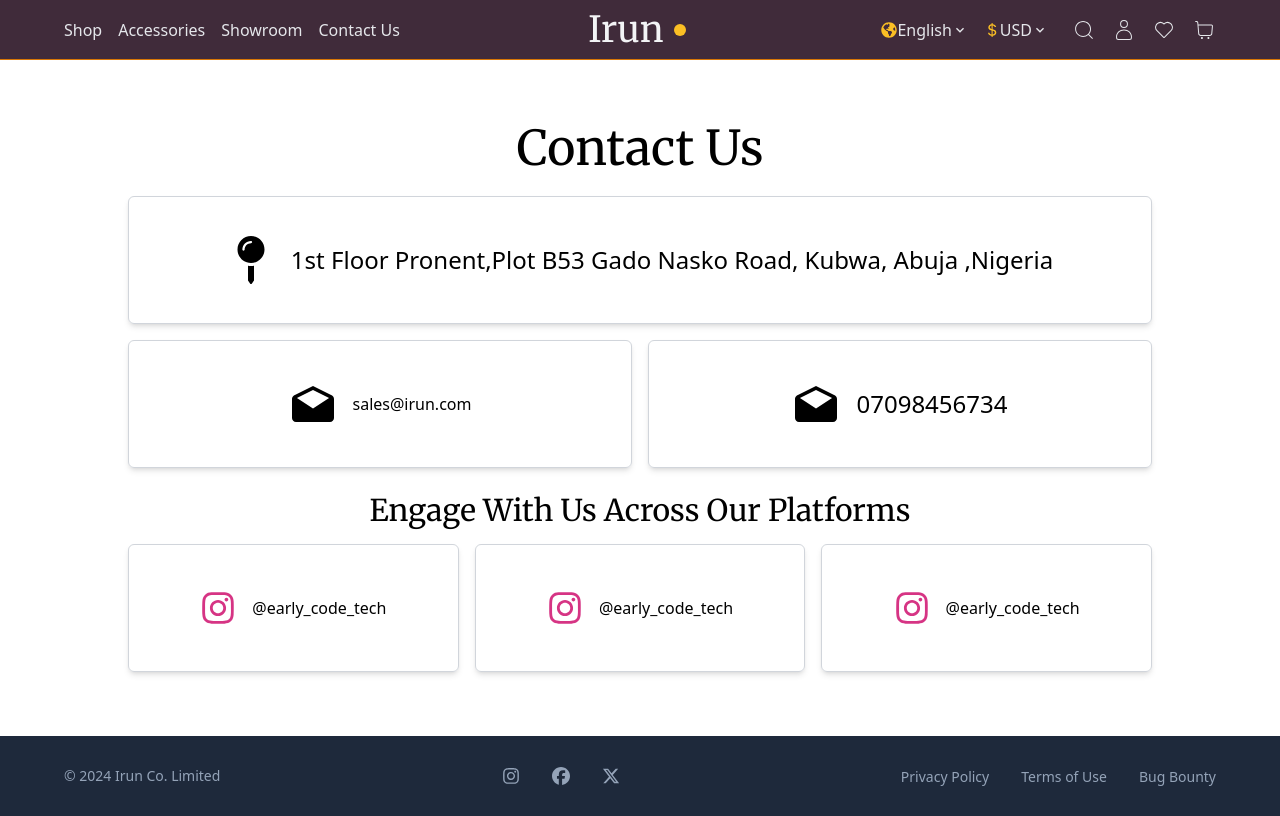
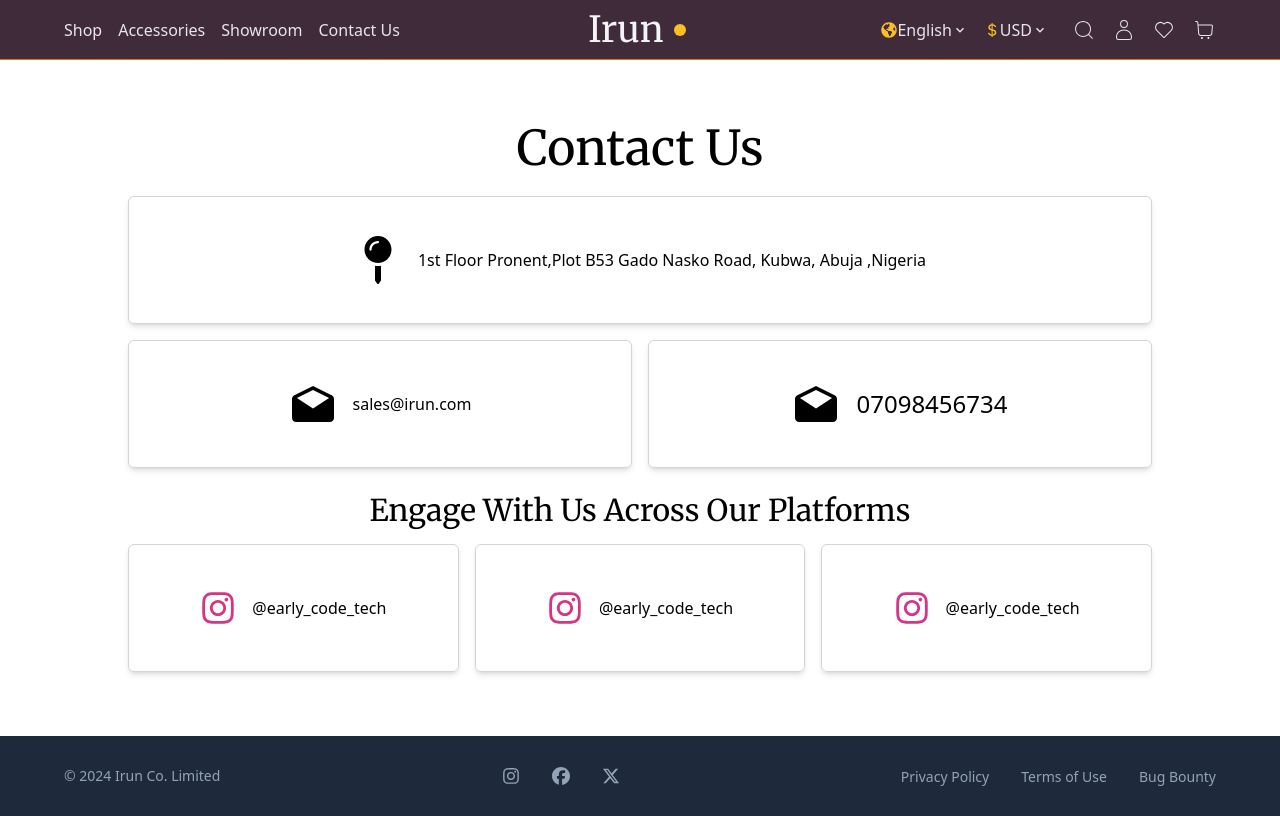
Before and after one commit to boluwatifebaiyemo/irun, a Next.js app: page /contact-us in a window 1280 px wide. Built offline with nearby package versions, Linux system fonts and the light colour scheme.

Commit message:
after hosting on vercel

```diff
--- a/pages/contact-us.js
+++ b/pages/contact-us.js
@@ -27,13 +27,13 @@
                 <div className="flex flex-col gap-4">
                     <blockquote className="min-h-32 flex flex-row gap-4 justify-center items-center border border-gray-300 rounded-md shadow-md">
                         <FaMapPin className="text-5xl" />
-                        <p className="text-2xl">1st Floor Pronent,Plot B53 Gado Nasko Road, Kubwa, Abuja ,Nigeria</p>
+                        <p className="">1st Floor Pronent,Plot B53 Gado Nasko Road, Kubwa, Abuja ,Nigeria</p>
 
                     </blockquote>
                     <div className="grid md:grid-cols-2 gap-4">
                         <blockquote className="min-h-32 flex flex-row gap-4 justify-center items-center border border-gray-300 rounded-md shadow-md">
                             <IoMdMailOpen className="text-5xl" />
-                            <Link href='mailto:sales@irun.com className=text-2xl'>sales@irun.com</Link>
+                            <Link href='mailto:sales@irun.com'>sales@irun.com</Link>
                         </blockquote>
 
                         <blockquote className="min-h-32 flex flex-row gap-4 justify-center items-center border border-gray-300 rounded-md shadow-md">
```
